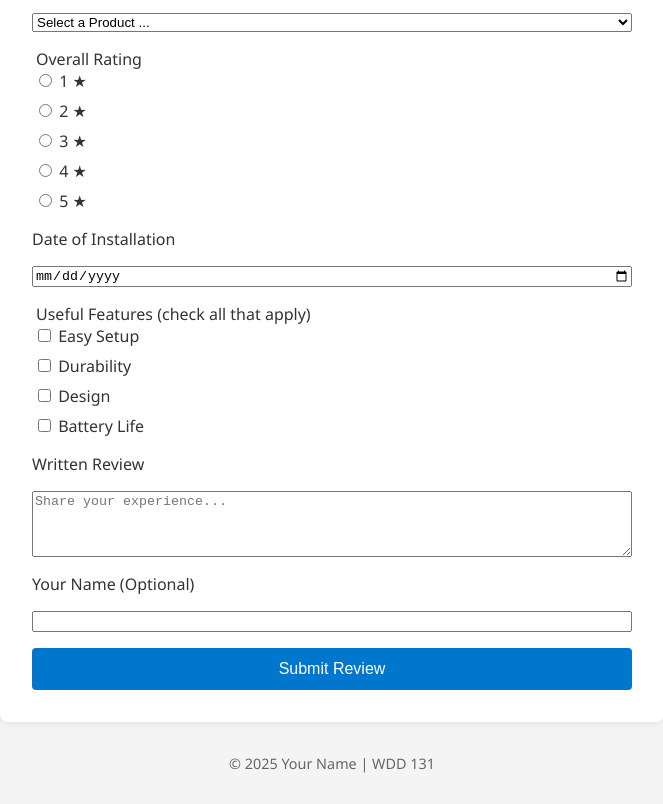
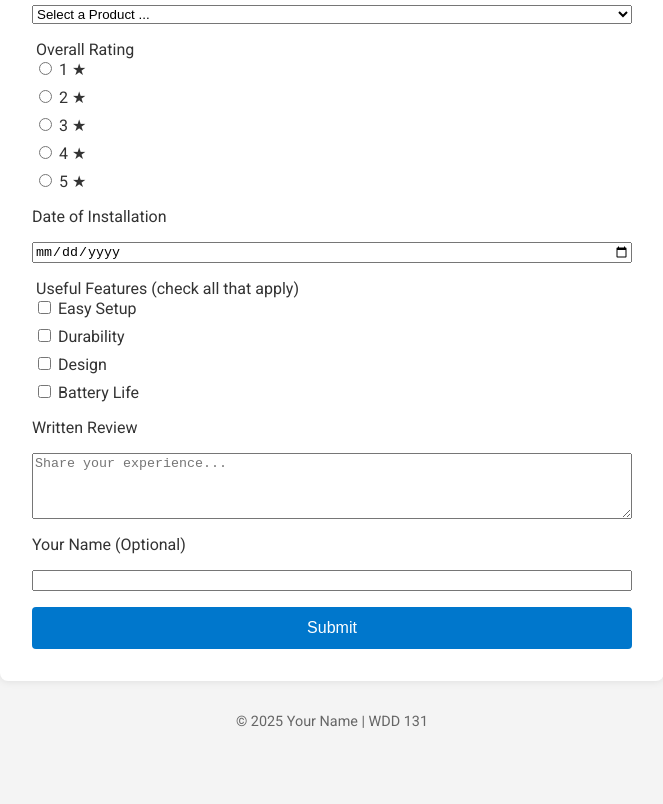
Before and after one commit to maugos1813/wdd131, a plain HTML site: page form.html in a window 1280 px wide. Shown: the part 159-963 px from the top of the page, without its empty margins (308-971 px from the left). After the commit the page ends 920 px from the top, so only its background shows below. Drawn offline with Linux system fonts and the light colour scheme; files whose address does not match are found by name.

Commit message:
form issues

```diff
--- a/form.html
+++ b/form.html
@@ -1,9 +1,12 @@
 <!DOCTYPE html>
 <html lang="en">
 <head>
-  <meta charset="UTF-8" />
+  <meta charset="UTF-8"/>
   <meta name="viewport" content="width=device-width, initial-scale=1.0"/>
+  <meta name="description" content="Submit a product review including rating, features, and written feedback." />
+  <meta name="author" content="Mauro Agostinelli" />
   <title>Product Review Form</title>
+  <link href="https://fonts.googleapis.com/css2?family=Roboto&display=swap" rel="stylesheet">
   <link rel="stylesheet" href="styles/form.css" />
   <script src="scripts/form.js" defer></script>
 </head>
@@ -41,7 +44,7 @@
       <label for="username">Your Name (Optional)</label>
       <input type="text" id="username" name="username" />
 
-      <input type="submit" value="Submit Review" />
+      <input type="submit" value="Submit" />
     </form>
   </main>
 
--- a/styles/form.css
+++ b/styles/form.css
@@ -1,5 +1,5 @@
 body {
-    font-family: 'Segoe UI', sans-serif;
+    font-family: 'Roboto', sans-serif;
     margin: 0;
     padding: 1rem;
     background: #f4f4f4;
```
Also changed, not shown: review.html (+4 -1 lines).
